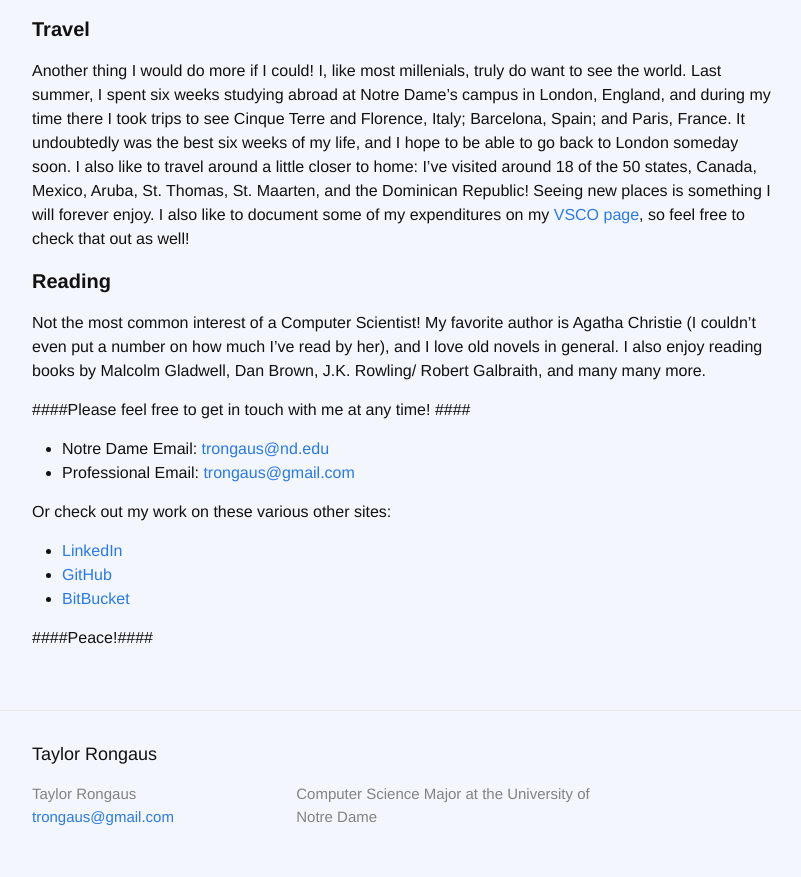
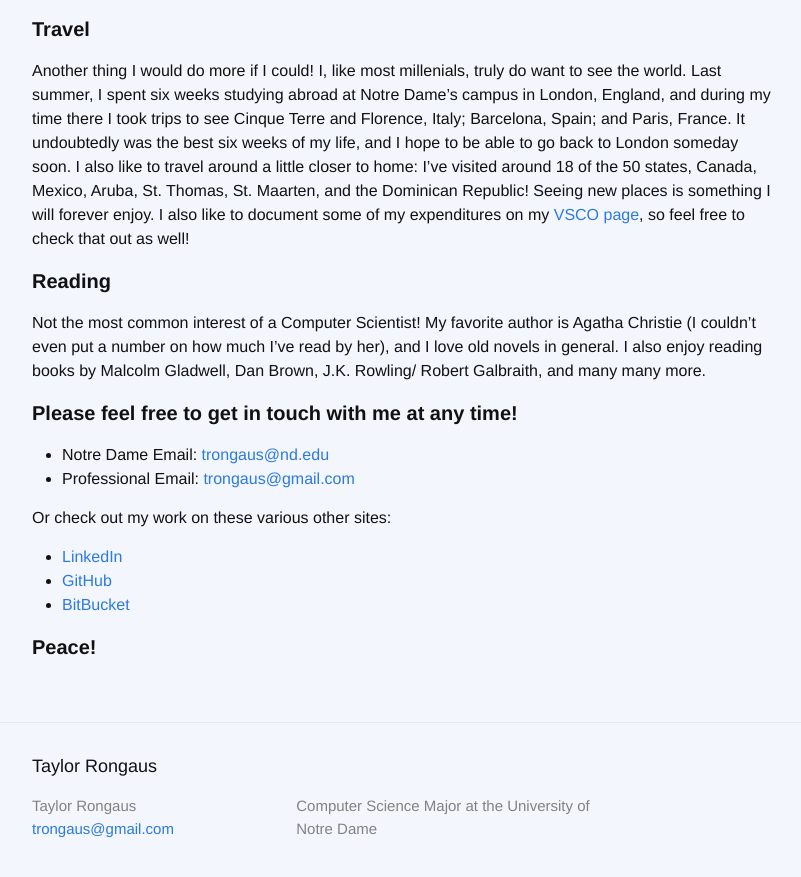
Before and after one commit to trongaus/trongaus.github.io, a Jekyll site: the page built from about.md, in a window 1280 px wide and 900 px high, scrolled down 951 px. Shown: the top 877 px of the window, without its empty margins (238-1039 px from the left). Built offline with Jekyll 4.4.1, drawn with Linux system fonts in a browser that asks for light colours.

Commit message:
messing with formatting

```diff
--- a/about.md
+++ b/about.md
@@ -31,7 +31,7 @@ Not the most common interest of a Computer Scientist! My favorite author is Agat
 
 
 
-####Please feel free to get in touch with me at any time! ####
+#### **Please feel free to get in touch with me at any time!** ####
 
 * Notre Dame Email: [trongaus@nd.edu][trongaus-email1]
 * Professional Email: [trongaus@gmail.com][trongaus-email2]
@@ -42,7 +42,7 @@ Or check out my work on these various other sites:
 * [GitHub][trongaus-github]
 * [BitBucket][trongaus-bitbucket]
 
-####Peace!####
+#### **Peace!** ####
 
 [radioshow]: https://wvfi.nd.edu
 [trongaus-pinterest]: https://pinterest.com/trongaus
```
